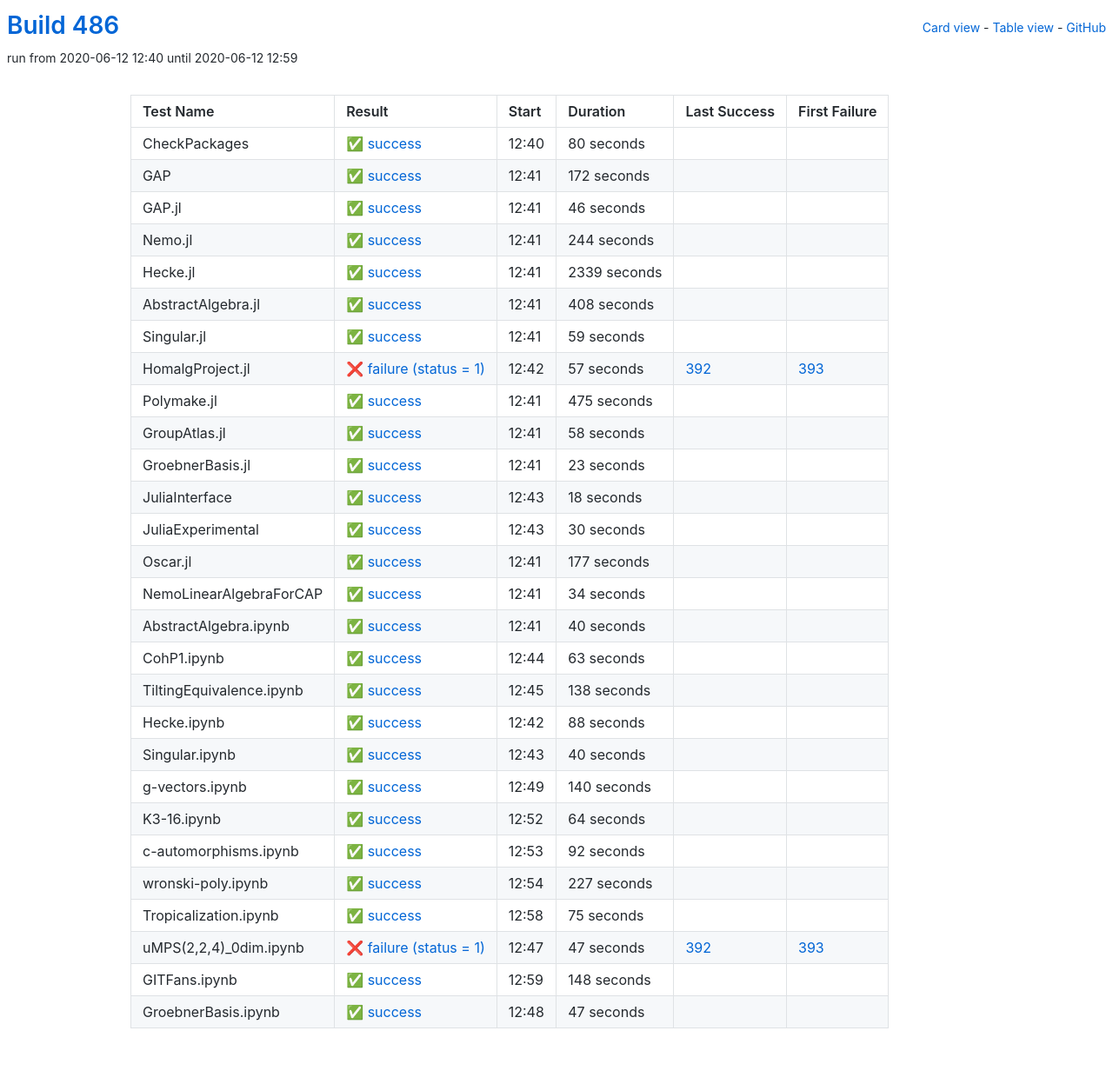
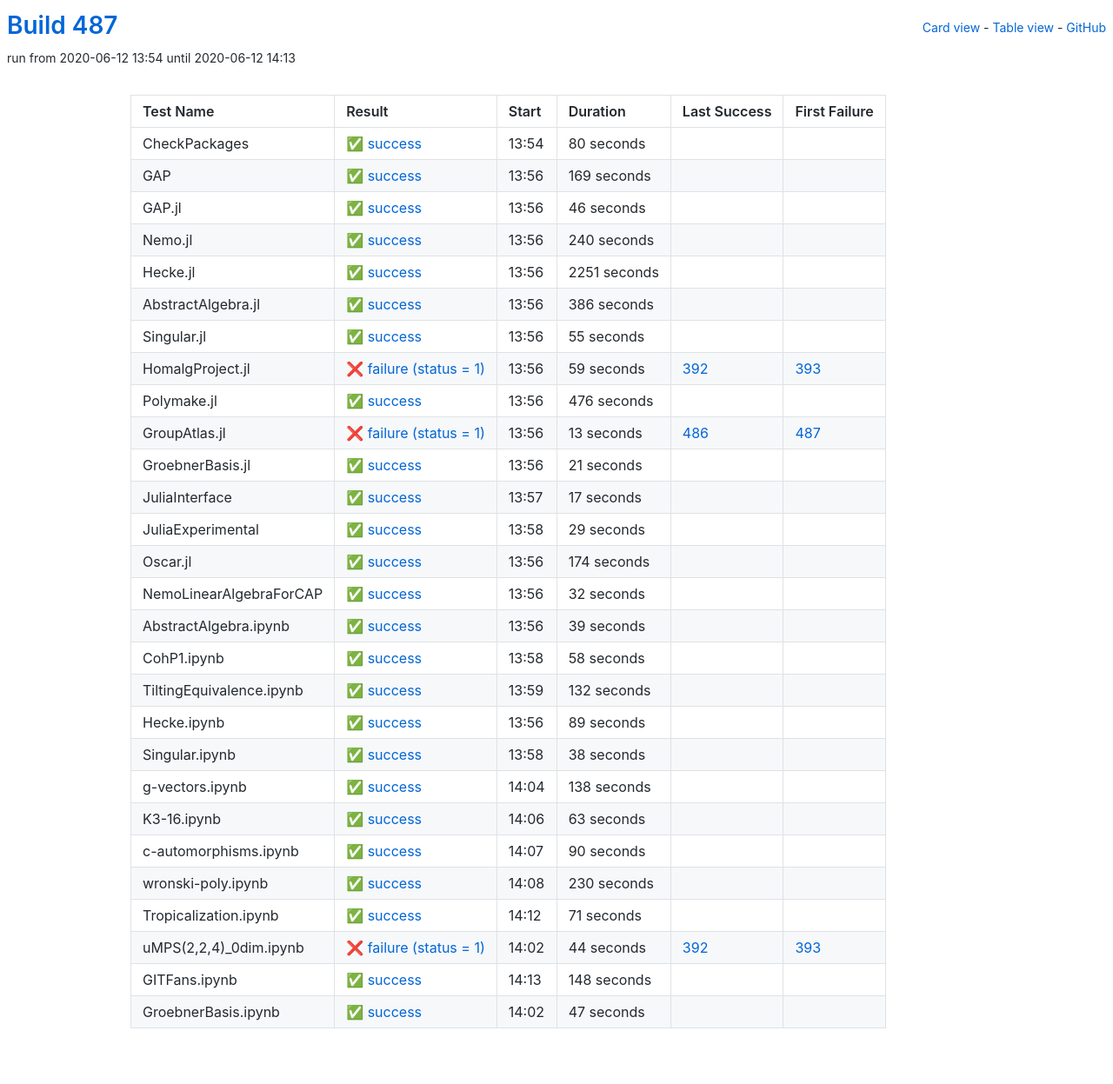
Before and after one commit to oscar-system/oscar-ci-status-1.4, a Jekyll site: the page built from table.html, in a window 1280 px wide. Shown: the whole page at 87% size. Built offline with Jekyll 4.4.1, drawn with Linux system fonts in a browser that asks for light colours.

Commit message:
Build #487

```diff
--- a/_data/ci.yml
+++ b/_data/ci.yml
@@ -1,6 +1,6 @@
 ---
-build: 486
-build_url: https://oscarci.mathematik.uni-kl.de/job/oscar-julia-1.4/486/
+build: 487
+build_url: https://oscarci.mathematik.uni-kl.de/job/oscar-julia-1.4/487/
 job: oscar-julia-1.4
 organization: oscar-system
 repo: oscar-ci-status-1.4
@@ -8,8 +8,8 @@ repourl: https://github.com/oscar-system/oscar-ci-status-1.4
 tests:
 - name: CheckPackages
   id: checkpackages
-  log: https://oscarci.mathematik.uni-kl.de/job/oscar-julia-1.4/486/artifact/logs/build-486/CheckPackages.log
-  start: 2020-06-12 12:40
+  log: https://oscarci.mathematik.uni-kl.de/job/oscar-julia-1.4/487/artifact/logs/build-487/CheckPackages.log
+  start: 2020-06-12 13:54
   success: true
   exitcode: 0
   status: success
@@ -20,20 +20,20 @@ tests:
   first_failure_url:
 - name: GAP
   id: gap
-  log: https://oscarci.mathematik.uni-kl.de/job/oscar-julia-1.4/486/artifact/logs/build-486/GAP.log
-  start: 2020-06-12 12:41
+  log: https://oscarci.mathematik.uni-kl.de/job/oscar-julia-1.4/487/artifact/logs/build-487/GAP.log
+  start: 2020-06-12 13:56
   success: true
   exitcode: 0
   status: success
-  duration: 172
+  duration: 169
   last_success: false
   last_success_url:
   first_failure: false
   first_failure_url:
 - name: GAP.jl
   id: gap-jl
-  log: https://oscarci.mathematik.uni-kl.de/job/oscar-julia-1.4/486/artifact/logs/build-486/GAP.jl.log
-  start: 2020-06-12 12:41
+  log: https://oscarci.mathematik.uni-kl.de/job/oscar-julia-1.4/487/artifact/logs/build-487/GAP.jl.log
+  start: 2020-06-12 13:56
   success: true
   exitcode: 0
   status: success
@@ -44,80 +44,164 @@ tests:
   first_failure_url:
 - name: Nemo.jl
   id: nemo-jl
-  log: https://oscarci.mathematik.uni-kl.de/job/oscar-julia-1.4/486/artifact/logs/build-486/Nemo.jl.log
-  start: 2020-06-12 12:41
+  log: https://oscarci.mathematik.uni-kl.de/job/oscar-julia-1.4/487/artifact/logs/build-487/Nemo.jl.log
+  start: 2020-06-12 13:56
   success: true
   exitcode: 0
   status: success
-  duration: 244
+  duration: 240
   last_success: false
   last_success_url:
   first_failure: false
   first_failure_url:
 - name: Hecke.jl
   id: hecke-jl
-  log: https://oscarci.mathematik.uni-kl.de/job/oscar-julia-1.4/486/artifact/logs/build-486/Hecke.jl.log
-  start: 2020-06-12 12:41
+  log: https://oscarci.mathematik.uni-kl.de/job/oscar-julia-1.4/487/artifact/logs/build-487/Hecke.jl.log
+  start: 2020-06-12 13:56
   success: true
   exitcode: 0
   status: success
-  duration: 2339
+  duration: 2251
   last_success: false
   last_success_url:
   first_failure: false
   first_failure_url:
 - name: AbstractAlgebra.jl
   id: abstractalgebra-jl
-  log: https://oscarci.mathematik.uni-kl.de/job/oscar-julia-1.4/486/artifact/logs/build-486/AbstractAlgebra.jl.log
-  start: 2020-06-12 12:41
+  log: https://oscarci.mathematik.uni-kl.de/job/oscar-julia-1.4/487/artifact/logs/build-487/AbstractAlgebra.jl.log
+  start: 2020-06-12 13:56
   success: true
   exitcode: 0
   status: success
-  duration: 408
+  duration: 386
   last_success: false
   last_success_url:
   first_failure: false
   first_failure_url:
 - name: Singular.jl
   id: singular-jl
-  log: https://oscarci.mathematik.uni-kl.de/job/oscar-julia-1.4/486/artifact/logs/build-486/Singular.jl.log
-  start: 2020-06-12 12:41
+  log: https://oscarci.mathematik.uni-kl.de/job/oscar-julia-1.4/487/artifact/logs/build-487/Singular.jl.log
+  start: 2020-06-12 13:56
   success: true
   exitcode: 0
   status: success
-  duration: 59
+  duration: 55
   last_success: false
   last_success_url:
   first_failure: false
   first_failure_url:
 - name: HomalgProject.jl
   id: homalgproject-jl
-  log: https://oscarci.mathematik.uni-kl.de/job/oscar-julia-1.4/486/artifact/logs/build-486/HomalgProject.jl.log
-  start: 2020-06-12 12:42
+  log: https://oscarci.mathematik.uni-kl.de/job/oscar-julia-1.4/487/artifact/logs/build-487/HomalgProject.jl.log
+  start: 2020-06-12 13:56
   success: false
   exitcode: 1
   status: failure
-  duration: 57
+  duration: 59
   last_success: 392
   last_success_url: https://oscarci.mathematik.uni-kl.de/job/oscar-julia-1.4/392/
   first_failure: 393
   first_failure_url: https://oscarci.mathematik.uni-kl.de/job/oscar-julia-1.4/393/
 - name: Polymake.jl
   id: polymake-jl
-  log: https://oscarci.mathematik.uni-kl.de/job/oscar-julia-1.4/486/artifact/logs/build-486/Polymake.jl.log
-  start: 2020-06-12 12:41
+  log: https://oscarci.mathematik.uni-kl.de/job/oscar-julia-1.4/487/artifact/logs/build-487/Polymake.jl.log
+  start: 2020-06-12 13:56
   success: true
   exitcode: 0
   status: success
-  duration: 475
+  duration: 476
   last_success: false
   last_success_url:
   first_failure: false
   first_failure_url:
 - name: GroupAtlas.jl
   id: groupatlas-jl
-  log: https://oscarci.mathematik.uni-kl.de/job/oscar-julia-1.4/486/artifact/logs/build-486/GroupAtlas.jl.log
-  start: 2020-06-12 12:41
+  log: https://oscarci.mathematik.uni-kl.de/job/oscar-julia-1.4/487/artifact/logs/build-487/GroupAtlas.jl.log
+  start: 2020-06-12 13:56
+  success: false
+  exitcode: 1
+  status: failure
+  duration: 13
+  last_success: 486
+  last_success_url: https://oscarci.mathematik.uni-kl.de/job/oscar-julia-1.4/486/
+  first_failure: 487
+  first_failure_url: https://oscarci.mathematik.uni-kl.de/job/oscar-julia-1.4/487/
+- name: GroebnerBasis.jl
+  id: groebnerbasis-jl
+  log: https://oscarci.mathematik.uni-kl.de/job/oscar-julia-1.4/487/artifact/logs/build-487/GroebnerBasis.jl.log
+  start: 2020-06-12 13:56
+  success: true
+  exitcode: 0
+  status: success
+  duration: 21
+  last_success: false
+  last_success_url:
+  first_failure: false
+  first_failure_url:
+- name: JuliaInterface
+  id: juliainterface
+  log: https://oscarci.mathematik.uni-kl.de/job/oscar-julia-1.4/487/artifact/logs/build-487/JuliaInterface.log
+  start: 2020-06-12 13:57
+  success: true
+  exitcode: 0
+  status: success
+  duration: 17
+  last_success: false
+  last_success_url:
+  first_failure: false
+  first_failure_url:
+- name: JuliaExperimental
+  id: juliaexperimental
+  log: https://oscarci.mathematik.uni-kl.de/job/oscar-julia-1.4/487/artifact/logs/build-487/JuliaExperimental.log
+  start: 2020-06-12 13:58
+  success: true
+  exitcode: 0
+  status: success
+  duration: 29
+  last_success: false
+  last_success_url:
+  first_failure: false
+  first_failure_url:
+- name: Oscar.jl
+  id: oscar-jl
+  log: https://oscarci.mathematik.uni-kl.de/job/oscar-julia-1.4/487/artifact/logs/build-487/Oscar.jl.log
+  start: 2020-06-12 13:56
+  success: true
+  exitcode: 0
+  status: success
+  duration: 174
+  last_success: false
+  last_success_url:
+  first_failure: false
+  first_failure_url:
+- name: NemoLinearAlgebraForCAP
+  id: nemolinearalgebraforcap
+  log: https://oscarci.mathematik.uni-kl.de/job/oscar-julia-1.4/487/artifact/logs/build-487/NemoLinearAlgebraForCAP.log
+  start: 2020-06-12 13:56
+  success: true
+  exitcode: 0
+  status: success
+  duration: 32
+  last_success: false
+  last_success_url:
+  first_failure: false
+  first_failure_url:
+- name: AbstractAlgebra.ipynb
+  id: abstractalgebra-ipynb
+  log: https://oscarci.mathematik.uni-kl.de/job/oscar-julia-1.4/487/artifact/logs/build-487/AbstractAlgebra.ipynb.log
+  start: 2020-06-12 13:56
+  success: true
+  exitcode: 0
+  status: success
+  duration: 39
+  last_success: false
+  last_success_url:
+  first_failure: false
+  first_failure_url:
+- name: CohP1.ipynb
+  id: cohp1-ipynb
+  log: https://oscarci.mathematik.uni-kl.de/job/oscar-julia-1.4/487/artifact/logs/build-487/CohP1.ipynb.log
+  start: 2020-06-12 13:58
   success: true
   exitcode: 0
   status: success
@@ -126,82 +210,58 @@ tests:
   last_success_url:
   first_failure: false
   first_failure_url:
-- name: GroebnerBasis.jl
-  id: groebnerbasis-jl
-  log: https://oscarci.mathematik.uni-kl.de/job/oscar-julia-1.4/486/artifact/logs/build-486/GroebnerBasis.jl.log
-  start: 2020-06-12 12:41
+- name: TiltingEquivalence.ipynb
+  id: tiltingequivalence-ipynb
+  log: https://oscarci.mathematik.uni-kl.de/job/oscar-julia-1.4/487/artifact/logs/build-487/TiltingEquivalence.ipynb.log
+  start: 2020-06-12 13:59
   success: true
   exitcode: 0
   status: success
-  duration: 23
+  duration: 132
   last_success: false
   last_success_url:
   first_failure: false
   first_failure_url:
-- name: JuliaInterface
-  id: juliainterface
-  log: https://oscarci.mathematik.uni-kl.de/job/oscar-julia-1.4/486/artifact/logs/build-486/JuliaInterface.log
-  start: 2020-06-12 12:43
+- name: Hecke.ipynb
+  id: hecke-ipynb
+  log: https://oscarci.mathematik.uni-kl.de/job/oscar-julia-1.4/487/artifact/logs/build-487/Hecke.ipynb.log
+  start: 2020-06-12 13:56
   success: true
   exitcode: 0
   status: success
-  duration: 18
+  duration: 89
   last_success: false
   last_success_url:
   first_failure: false
   first_failure_url:
-- name: JuliaExperimental
-  id: juliaexperimental
-  log: https://oscarci.mathematik.uni-kl.de/job/oscar-julia-1.4/486/artifact/logs/build-486/JuliaExperimental.log
-  start: 2020-06-12 12:43
+- name: Singular.ipynb
+  id: singular-ipynb
+  log: https://oscarci.mathematik.uni-kl.de/job/oscar-julia-1.4/487/artifact/logs/build-487/Singular.ipynb.log
+  start: 2020-06-12 13:58
   success: true
   exitcode: 0
   status: success
-  duration: 30
+  duration: 38
   last_success: false
   last_success_url:
   first_failure: false
   first_failure_url:
-- name: Oscar.jl
-  id: oscar-jl
-  log: https://oscarci.mathematik.uni-kl.de/job/oscar-julia-1.4/486/artifact/logs/build-486/Oscar.jl.log
-  start: 2020-06-12 12:41
+- name: g-vectors.ipynb
+  id: g-vectors-ipynb
+  log: https://oscarci.mathematik.uni-kl.de/job/oscar-julia-1.4/487/artifact/logs/build-487/g-vectors.ipynb.log
+  start: 2020-06-12 14:04
   success: true
   exitcode: 0
   status: success
-  duration: 177
+  duration: 138
   last_success: false
   last_success_url:
   first_failure: false
   first_failure_url:
-- name: NemoLinearAlgebraForCAP
-  id: nemolinearalgebraforcap
-  log: https://oscarci.mathematik.uni-kl.de/job/oscar-julia-1.4/486/artifact/logs/build-486/NemoLinearAlgebraForCAP.log
-  start: 2020-06-12 12:41
-  success: true
-  exitcode: 0
-  status: success
-  duration: 34
-  last_success: false
-  last_success_url:
-  first_failure: false
-  first_failure_url:
-- name: AbstractAlgebra.ipynb
-  id: abstractalgebra-ipynb
-  log: https://oscarci.mathematik.uni-kl.de/job/oscar-julia-1.4/486/artifact/logs/build-486/AbstractAlgebra.ipynb.log
-  start: 2020-06-12 12:41
-  success: true
-  exitcode: 0
-  status: success
-  duration: 40
-  last_success: false
-  last_success_url:
-  first_failure: false
-  first_failure_url:
-- name: CohP1.ipynb
-  id: cohp1-ipynb
-  log: https://oscarci.mathematik.uni-kl.de/job/oscar-julia-1.4/486/artifact/logs/build-486/CohP1.ipynb.log
-  start: 2020-06-12 12:44
+- name: K3-16.ipynb
+  id: k3-16-ipynb
+  log: https://oscarci.mathematik.uni-kl.de/job/oscar-julia-1.4/487/artifact/logs/build-487/K3-16.ipynb.log
+  start: 2020-06-12 14:06
   success: true
   exitcode: 0
   status: success
@@ -210,118 +270,58 @@ tests:
   last_success_url:
   first_failure: false
   first_failure_url:
-- name: TiltingEquivalence.ipynb
-  id: tiltingequivalence-ipynb
-  log: https://oscarci.mathematik.uni-kl.de/job/oscar-julia-1.4/486/artifact/logs/build-486/TiltingEquivalence.ipynb.log
-  start: 2020-06-12 12:45
+- name: c-automorphisms.ipynb
+  id: c-automorphisms-ipynb
+  log: https://oscarci.mathematik.uni-kl.de/job/oscar-julia-1.4/487/artifact/logs/build-487/c-automorphisms.ipynb.log
+  start: 2020-06-12 14:07
   success: true
   exitcode: 0
   status: success
-  duration: 138
-  last_success: false
-  last_success_url:
-  first_failure: false
-  first_failure_url:
-- name: Hecke.ipynb
-  id: hecke-ipynb
-  log: https://oscarci.mathematik.uni-kl.de/job/oscar-julia-1.4/486/artifact/logs/build-486/Hecke.ipynb.log
-  start: 2020-06-12 12:42
-  success: true
-  exitcode: 0
-  status: success
-  duration: 88
-  last_success: false
-  last_success_url:
-  first_failure: false
-  first_failure_url:
-- name: Singular.ipynb
-  id: singular-ipynb
-  log: https://oscarci.mathematik.uni-kl.de/job/oscar-julia-1.4/486/artifact/logs/build-486/Singular.ipynb.log
-  start: 2020-06-12 12:43
-  success: true
-  exitcode: 0
-  status: success
-  duration: 40
-  last_success: false
-  last_success_url:
-  first_failure: false
-  first_failure_url:
-- name: g-vectors.ipynb
-  id: g-vectors-ipynb
-  log: https://oscarci.mathematik.uni-kl.de/job/oscar-julia-1.4/486/artifact/logs/build-486/g-vectors.ipynb.log
-  start: 2020-06-12 12:49
-  success: true
-  exitcode: 0
-  status: success
-  duration: 140
-  last_success: false
-  last_success_url:
-  first_failure: false
-  first_failure_url:
-- name: K3-16.ipynb
-  id: k3-16-ipynb
-  log: https://oscarci.mathematik.uni-kl.de/job/oscar-julia-1.4/486/artifact/logs/build-486/K3-16.ipynb.log
-  start: 2020-06-12 12:52
-  success: true
-  exitcode: 0
-  status: success
-  duration: 64
-  last_success: false
-  last_success_url:
-  first_failure: false
-  first_failure_url:
-- name: c-automorphisms.ipynb
-  id: c-automorphisms-ipynb
-  log: https://oscarci.mathematik.uni-kl.de/job/oscar-julia-1.4/486/artifact/logs/build-486/c-automorphisms.ipynb.log
-  start: 2020-06-12 12:53
-  success: true
-  exitcode: 0
-  status: success
-  duration: 92
+  duration: 90
   last_success: false
   last_success_url:
   first_failure: false
   first_failure_url:
 - name: wronski-poly.ipynb
   id: wronski-poly-ipynb
-  log: https://oscarci.mathematik.uni-kl.de/job/oscar-julia-1.4/486/artifact/logs/build-486/wronski-poly.ipynb.log
-  start: 2020-06-12 12:54
+  log: https://oscarci.mathematik.uni-kl.de/job/oscar-julia-1.4/487/artifact/logs/build-487/wronski-poly.ipynb.log
+  start: 2020-06-12 14:08
   success: true
   exitcode: 0
   status: success
-  duration: 227
+  duration: 230
   last_success: false
   last_success_url:
   first_failure: false
   first_failure_url:
 - name: Tropicalization.ipynb
   id: tropicalization-ipynb
-  log: https://oscarci.mathematik.uni-kl.de/job/oscar-julia-1.4/486/artifact/logs/build-486/Tropicalization.ipynb.log
-  start: 2020-06-12 12:58
+  log: https://oscarci.mathematik.uni-kl.de/job/oscar-julia-1.4/487/artifact/logs/build-487/Tropicalization.ipynb.log
+  start: 2020-06-12 14:12
   success: true
   exitcode: 0
   status: success
-  duration: 75
+  duration: 71
   last_success: false
   last_success_url:
   first_failure: false
   first_failure_url:
 - name: uMPS(2,2,4)_0dim.ipynb
   id: umps-2-2-4-0dim-ipynb
-  log: https://oscarci.mathematik.uni-kl.de/job/oscar-julia-1.4/486/artifact/logs/build-486/uMPS-2-2-4-_0dim.ipynb.log
-  start: 2020-06-12 12:47
+  log: https://oscarci.mathematik.uni-kl.de/job/oscar-julia-1.4/487/artifact/logs/build-487/uMPS-2-2-4-_0dim.ipynb.log
+  start: 2020-06-12 14:02
   success: false
   exitcode: 1
   status: failure
-  duration: 47
+  duration: 44
   last_success: 392
   last_success_url: https://oscarci.mathematik.uni-kl.de/job/oscar-julia-1.4/392/
   first_failure: 393
   first_failure_url: https://oscarci.mathematik.uni-kl.de/job/oscar-julia-1.4/393/
 - name: GITFans.ipynb
   id: gitfans-ipynb
-  log: https://oscarci.mathematik.uni-kl.de/job/oscar-julia-1.4/486/artifact/logs/build-486/GITFans.ipynb.log
-  start: 2020-06-12 12:59
+  log: https://oscarci.mathematik.uni-kl.de/job/oscar-julia-1.4/487/artifact/logs/build-487/GITFans.ipynb.log
+  start: 2020-06-12 14:13
   success: true
   exitcode: 0
   status: success
@@ -332,8 +332,8 @@ tests:
   first_failure_url:
 - name: GroebnerBasis.ipynb
   id: groebnerbasis-ipynb
-  log: https://oscarci.mathematik.uni-kl.de/job/oscar-julia-1.4/486/artifact/logs/build-486/GroebnerBasis.ipynb.log
-  start: 2020-06-12 12:48
+  log: https://oscarci.mathematik.uni-kl.de/job/oscar-julia-1.4/487/artifact/logs/build-487/GroebnerBasis.ipynb.log
+  start: 2020-06-12 14:02
   success: true
   exitcode: 0
   status: success
```
Also changed, not shown: README.md.
